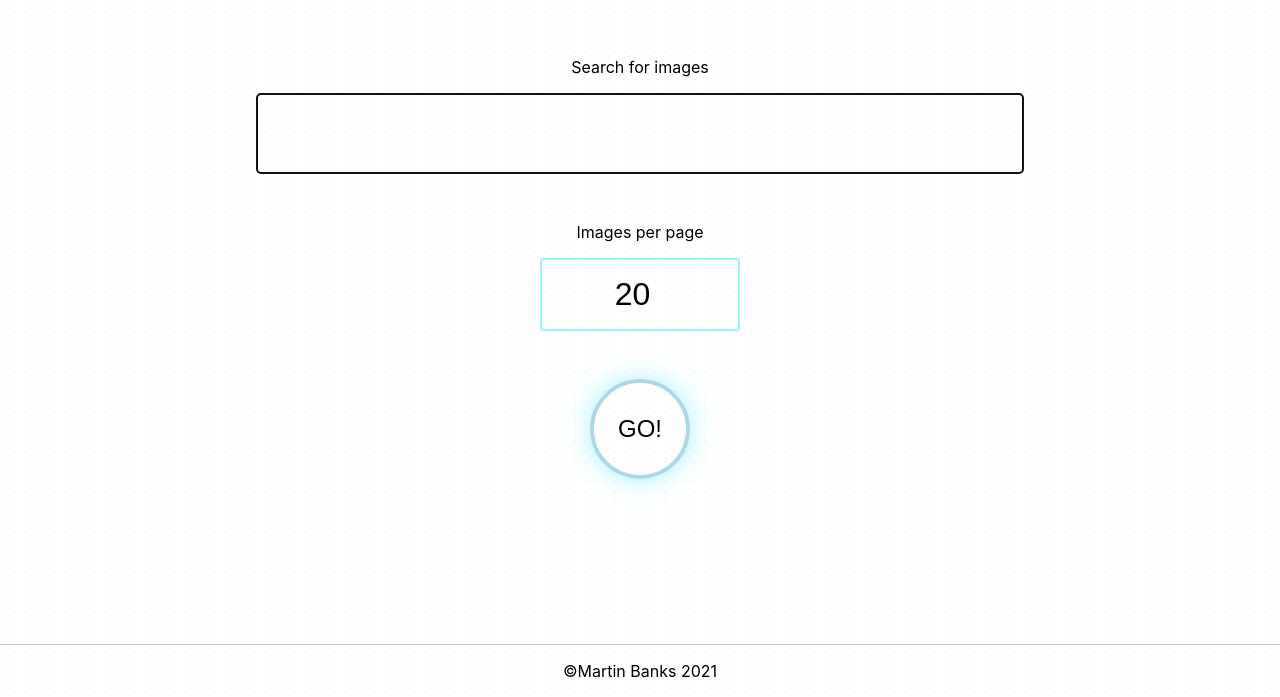
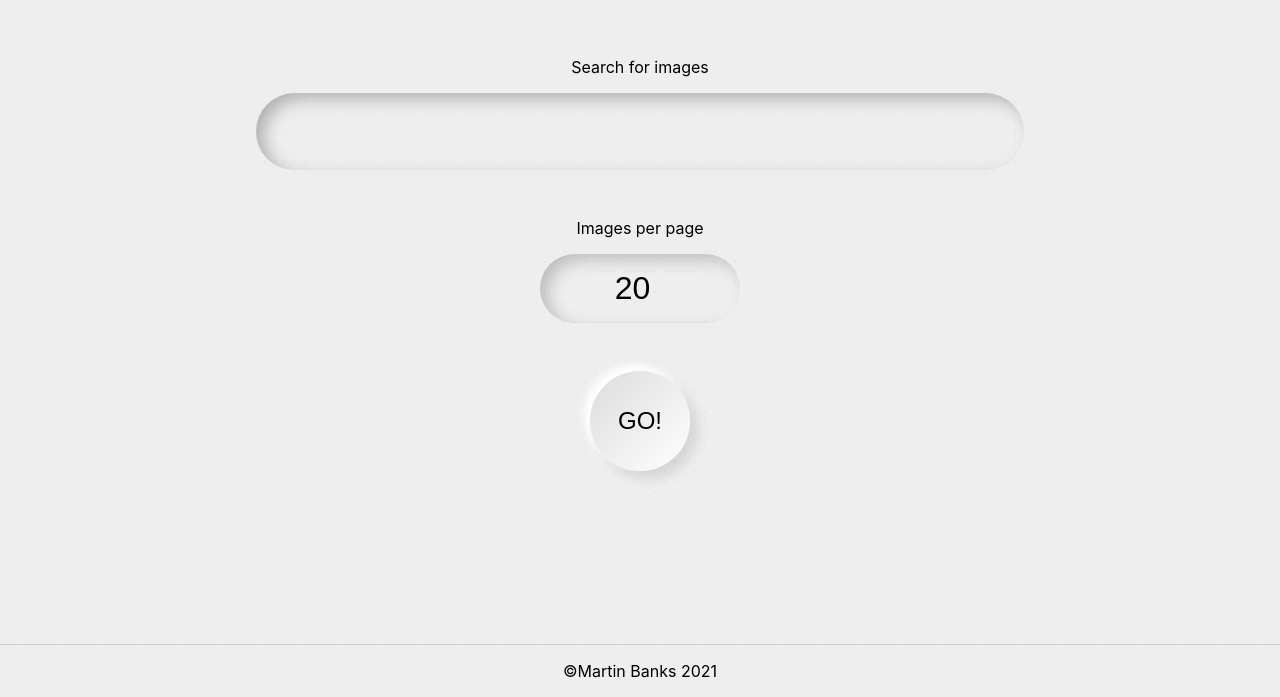
Before and after one commit to martin-banks/unsplash-challenge, a Next.js app: page / in a window 1280 px wide. Shown: the part 103-800 px from the top of the page. Built offline with nearby package versions, Linux system fonts and the light colour scheme.

Commit message:
updates input styles

```diff
--- a/components/search/styles.module.css
+++ b/components/search/styles.module.css
@@ -10,16 +10,32 @@
   width: 100%;
   font-size: 2.5rem;
   padding: 1rem;
-  border: solid 2px rgb(90, 231, 250, 0.6);
   margin-bottom: 1.5rem;
   border-radius: 4px;
   text-align: center;
   text-transform: uppercase;
   font-weight: 900;
+  /* border: solid 2px rgb(90, 231, 250, 0.6); */
+  border: none;
   background: -webkit-linear-gradient(cyan, midnightblue);
   -webkit-background-clip: text;
   -webkit-text-fill-color: transparent;
   caret-color: dodgerblue;
+  border-radius: 100px;
+  outline: none;
+  /* background: linear-gradient(135deg, rgba(0,0,0, 1), rgba(0,0,0, 0.2)) */
+  box-shadow:
+    inset 8px 6px 16px 0 rgba(0,0,0, 0.25),
+    inset -4px -4px 12px 0 rgba(255, 255, 255, 0.1);
+}
+
+@media screen and (prefers-color-scheme: dark) {
+  .searchInput__text {
+    box-shadow:
+      inset 8px 8px 12px 0 rgba(0,0,0, 0.25),
+      inset -4px -4px 12px 0 rgba(255, 255, 255, 0.1);
+
+  }
 }
 
 .searchInput__number {
@@ -31,7 +47,20 @@
   min-width: 200px;
   text-align: center;
   background: none;
-  border: solid 2px rgb(90, 231, 250, 0.6);
+  /* border: solid 2px rgb(90, 231, 250, 0.6); */
+  /* background: linear-gradient(135deg, rgba(0,0,0, 1), rgba(0,0,0, 0.2)) */
+  border-radius: 100px;
+  box-shadow:
+    inset 8px 6px 16px 0 rgba(0,0,0, 0.2),
+    inset -4px -4px 12px 0 rgba(255,255,255, 0.1);
+}
+
+@media screen and (prefers-color-scheme: dark) {
+  .searchInput__number {
+    box-shadow:
+      inset 8px 8px 12px 0 rgba(0,0,0, 0.25),
+      inset -4px -4px 12px 0 rgba(255,255,255, 0.1);
+  }
 }
 
 .searchLabel {
@@ -47,12 +76,27 @@
   width: 100px;
   height: 100px;
   border-radius: 100px;
-  border: solid 4px lightblue;
   background: none;
   text-transform: uppercase;
   transition: all 200ms;
   font-size: 1.5rem;
-  box-shadow: 0 0px 32px -8px rgb(90, 231, 250);
+  border: none;
+  /* border: solid 4px lightblue; */
+  /* box-shadow: 0 0px 32px -8px rgb(90, 231, 250); */
+  box-shadow:
+    -6px -6px 8px 0 rgba(255, 255, 255, 1),
+    8px 8px 12px 0 rgba(0, 0, 0, 0.1);
+  background: linear-gradient(135deg, rgba(220,220,220, 1), rgba(255,255,255, 1));
+  /* background: white; */
+}
+
+@media screen and (prefers-color-scheme: dark) {
+  .searchSubmit {
+    box-shadow:
+      8px 8px 12px 0 rgba(0,0,0, 0.25),
+      -6px -6px 8px 0 rgba(255, 255, 255, 0.1);
+    background: linear-gradient(135deg, rgba(0,0,0, 1), rgba(255,255,255, 0.1))
+  }
 }
 
 .searchSubmit:hover {
--- a/styles/globals.css
+++ b/styles/globals.css
@@ -5,7 +5,7 @@ body {
   font-family: -apple-system, BlinkMacSystemFont, Segoe UI, Roboto, Oxygen,
     Ubuntu, Cantarell, Fira Sans, Droid Sans, Helvetica Neue, sans-serif;
   font-size: 16px;
-  background: white;
+  background: #eee;
   background-image: radial-gradient(rgba(100,100,100, 0.05) 20%, rgba(100,100,100, 0) 0);
   background-size: 10px 10px;
 }
@@ -22,7 +22,7 @@ a {
 
 @media screen and (prefers-color-scheme: dark) {
   body {
-    background-color: #111;
+    background-color: #222;
   }
 }
 
```
